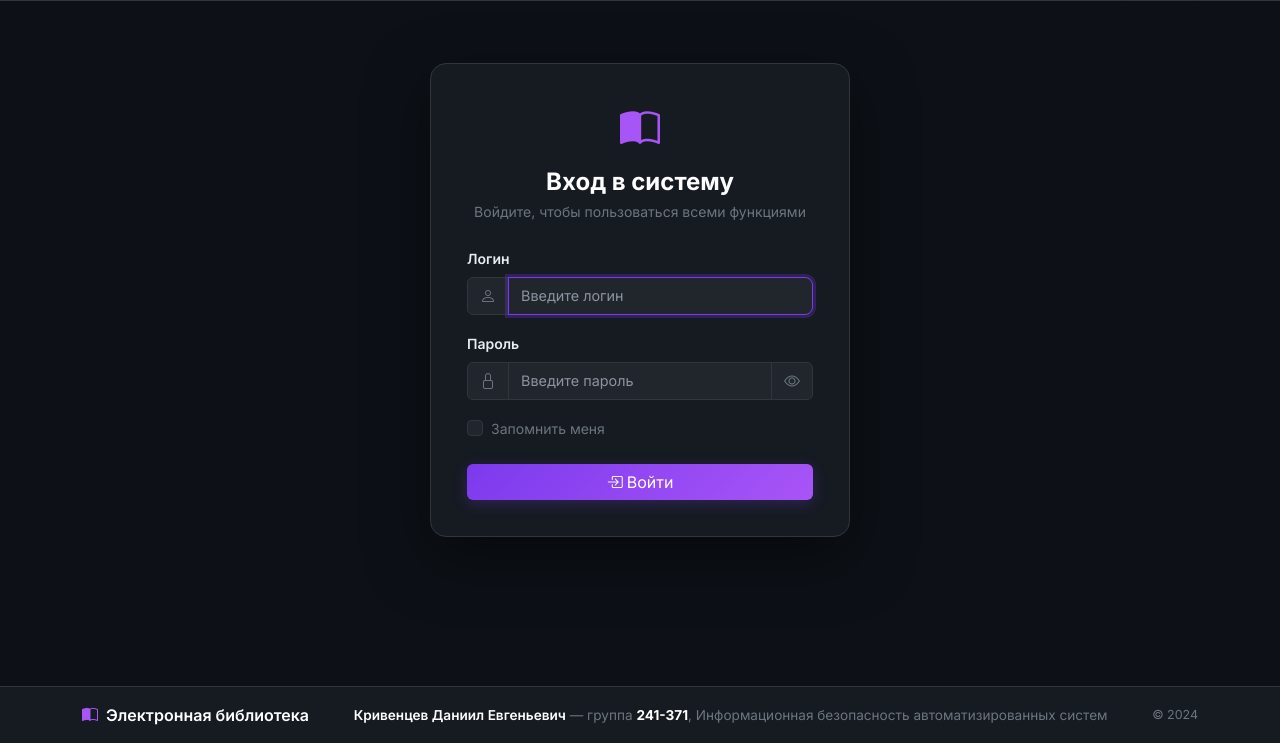
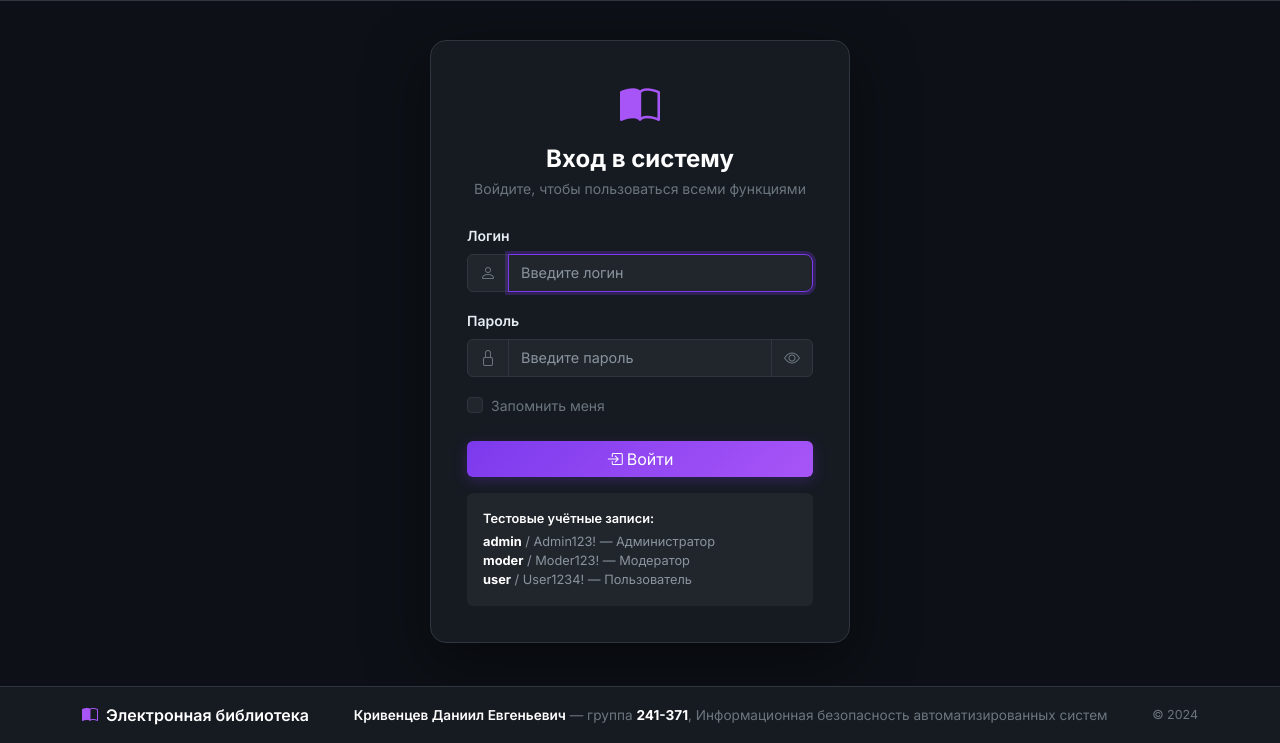
Before and after one commit to DaniilKrivencev/webEX, a Flask app: page /auth/login in a window 1280 px wide. Shown: the part 57-800 px from the top of the page. Run offline with Flask 3, Linux system fonts and the light colour scheme; some libraries are stand-ins or nearby versions.

Commit message:
Update CDNs to Cloudflare for stability and add login credentials helper to Flask login page

```diff
--- a/templates/auth/login.html
+++ b/templates/auth/login.html
@@ -41,6 +41,13 @@
       <button type="submit" class="btn btn-purple w-100">
         <i class="bi bi-box-arrow-in-right me-1"></i>Войти
       </button>
+
+      <div class="mt-3 p-3 rounded" style="background:var(--bg3);font-size:.8rem;color:var(--text-muted)">
+        <div class="fw-semibold text-white mb-1">Тестовые учётные записи:</div>
+        <div><b class="text-white">admin</b> / Admin123! — Администратор</div>
+        <div><b class="text-white">moder</b> / Moder123! — Модератор</div>
+        <div><b class="text-white">user</b> / User1234! — Пользователь</div>
+      </div>
     </form>
   </div>
 </div>
--- a/templates/base.html
+++ b/templates/base.html
@@ -8,9 +8,9 @@
 
     <link rel="preconnect" href="https://fonts.googleapis.com">
     <link href="https://fonts.googleapis.com/css2?family=Inter:wght@300;400;500;600;700&family=Playfair+Display:wght@600;700&display=swap" rel="stylesheet">
-    <link rel="stylesheet" href="https://cdn.jsdelivr.net/npm/bootstrap@5.3.3/dist/css/bootstrap.min.css">
-    <link rel="stylesheet" href="https://cdn.jsdelivr.net/npm/bootstrap-icons@1.11.3/font/bootstrap-icons.min.css">
-    <link rel="stylesheet" href="https://cdn.jsdelivr.net/npm/easymde/dist/easymde.min.css">
+    <link rel="stylesheet" href="https://cdnjs.cloudflare.com/ajax/libs/bootstrap/5.3.3/css/bootstrap.min.css">
+    <link rel="stylesheet" href="https://cdnjs.cloudflare.com/ajax/libs/bootstrap-icons/1.11.3/font/bootstrap-icons.min.css">
+    <link rel="stylesheet" href="https://cdnjs.cloudflare.com/ajax/libs/easymde/2.18.0/easymde.min.css">
     <link rel="stylesheet" href="{{ url_for('static', filename='css/style.css') }}">
     {% block head %}{% endblock %}
 </head>
@@ -98,8 +98,8 @@
   </div>
 </footer>
 
-<script src="https://cdn.jsdelivr.net/npm/bootstrap@5.3.3/dist/js/bootstrap.bundle.min.js"></script>
-<script src="https://cdn.jsdelivr.net/npm/easymde/dist/easymde.min.js"></script>
+<script src="https://cdnjs.cloudflare.com/ajax/libs/bootstrap/5.3.3/js/bootstrap.bundle.min.js"></script>
+<script src="https://cdnjs.cloudflare.com/ajax/libs/easymde/2.18.0/easymde.min.js"></script>
 <script src="{{ url_for('static', filename='js/app.js') }}"></script>
 {% block scripts %}{% endblock %}
 </body>
```
Also changed, not shown: demo_library.html (+6 -6 lines).
